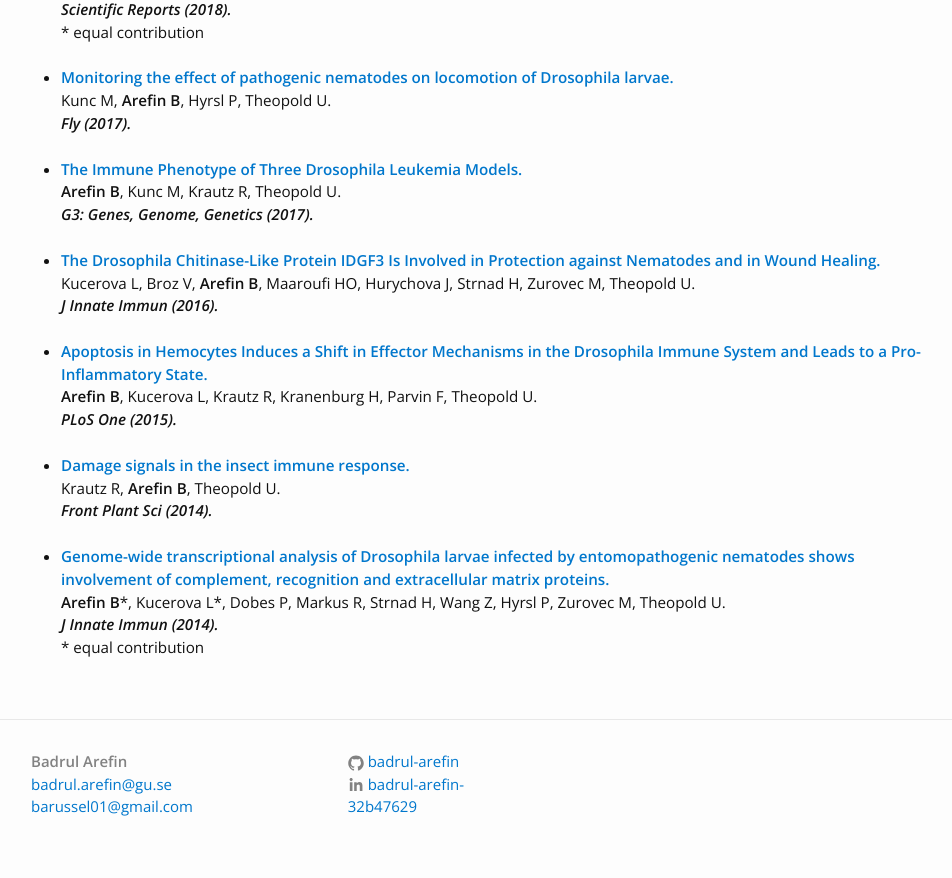
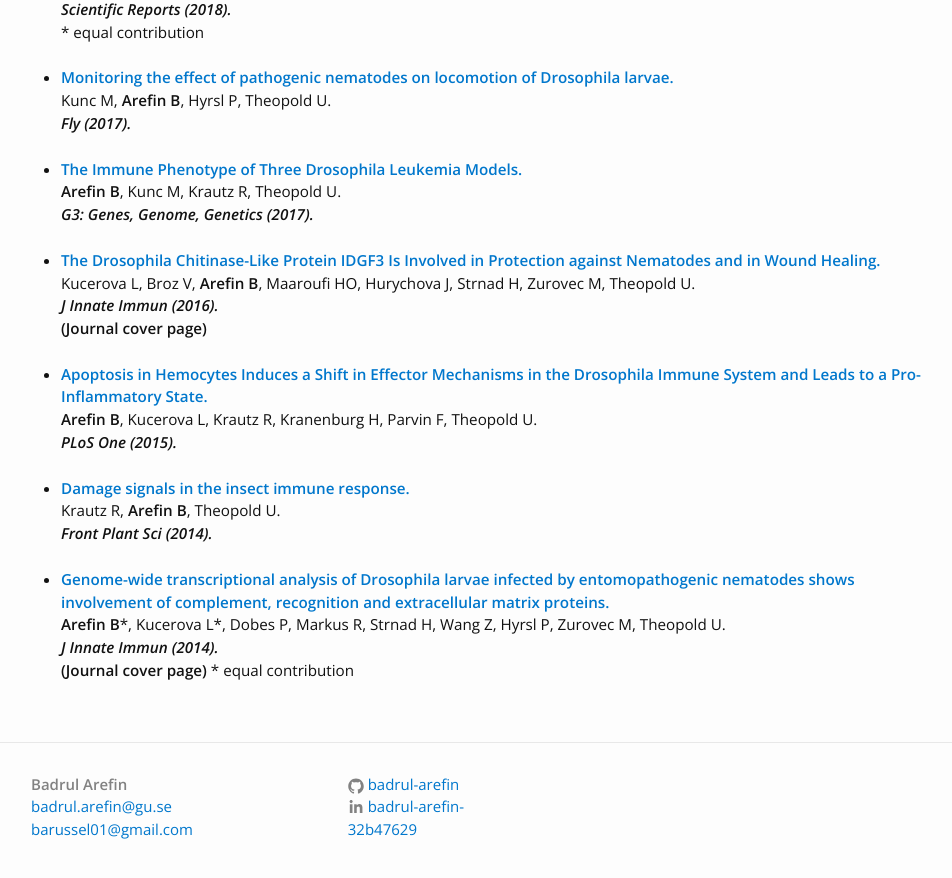
Before and after one commit to Badrul-Arefin/badrul-arefin.github.io, a Jekyll site: the page built from publications.md, in a window 1280 px wide and 900 px high, scrolled down 663 px. Shown: the top 878 px of the window, without its empty margins (164-1116 px from the left). Built offline with Jekyll 4.4.1, drawn with Linux system fonts in a browser that asks for light colours.

Commit message:
Update publications.md

```diff
--- a/publications.md
+++ b/publications.md
@@ -54,7 +54,7 @@ title: Publications
 	<li>
 	<a href="https://www.ncbi.nlm.nih.gov/pubmed/26694862">	<b>The Drosophila Chitinase-Like Protein IDGF3 Is Involved in Protection against Nematodes and in Wound Healing.</b></a><br>
 	Kucerova L, Broz V, <b>Arefin B</b>, Maaroufi HO, Hurychova J, Strnad H, Zurovec M, Theopold U.<br><i>
-	<b>J Innate Immun (2016).</b></i><br>
+	<b>J Innate Immun (2016).</b></i><br> <b>(Journal cover page)</b>
 
 
 </li><br>
@@ -75,5 +75,5 @@ title: Publications
 	<li>
 	<a href="https://www.ncbi.nlm.nih.gov/pubmed/23988573">	<b>Genome-wide transcriptional analysis of Drosophila larvae infected by entomopathogenic nematodes shows involvement of complement, recognition and extracellular matrix proteins.</b></a><br>
 	<b>Arefin B</b>*, Kucerova L*, Dobes P, Markus R, Strnad H, Wang Z, Hyrsl P, Zurovec M, Theopold U.<br><i>
-	<b>J Innate Immun (2014).</b><br></i>
+	<b>J Innate Immun (2014).</b><br></i> <b>(Journal cover page)</b>
 	* equal contribution
```
